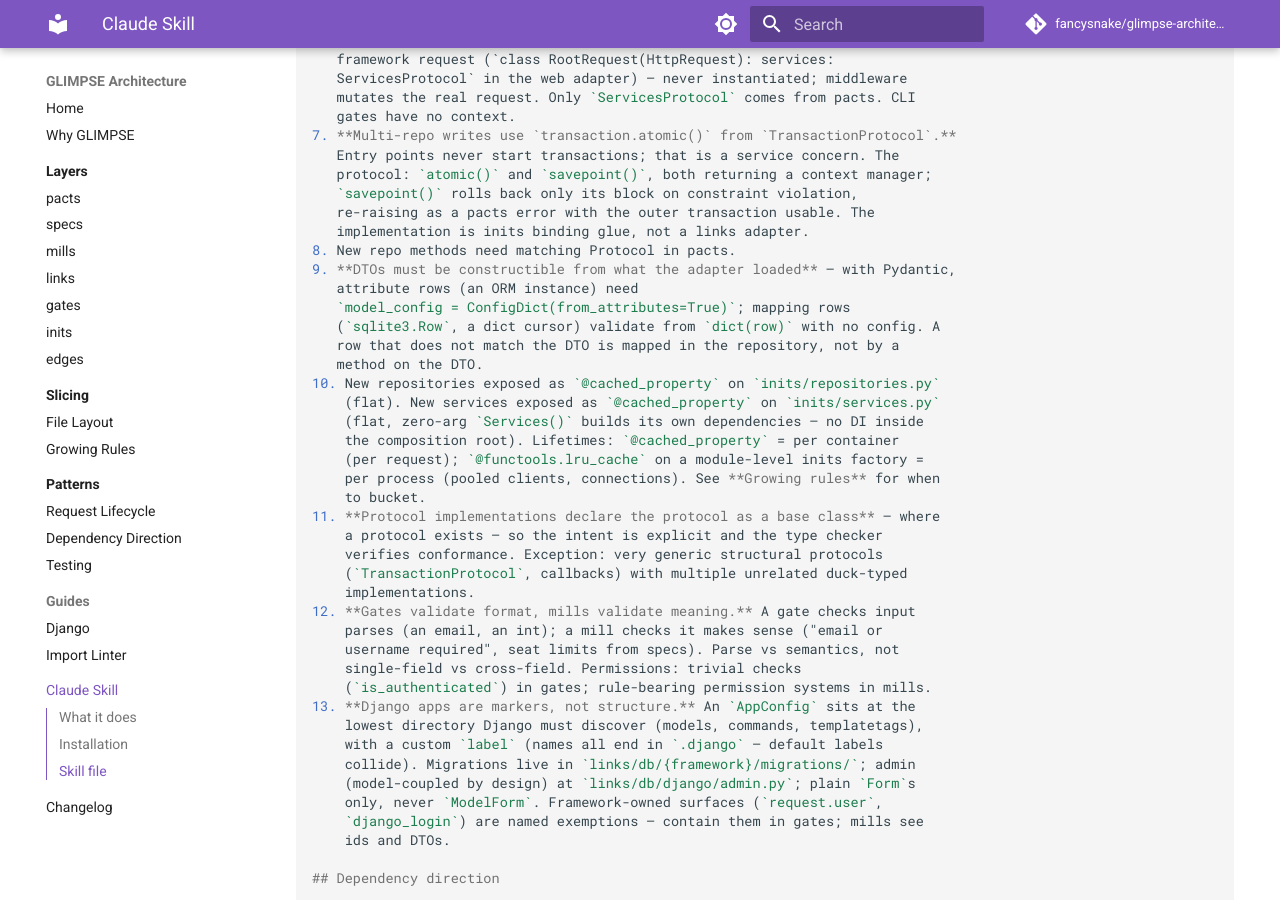
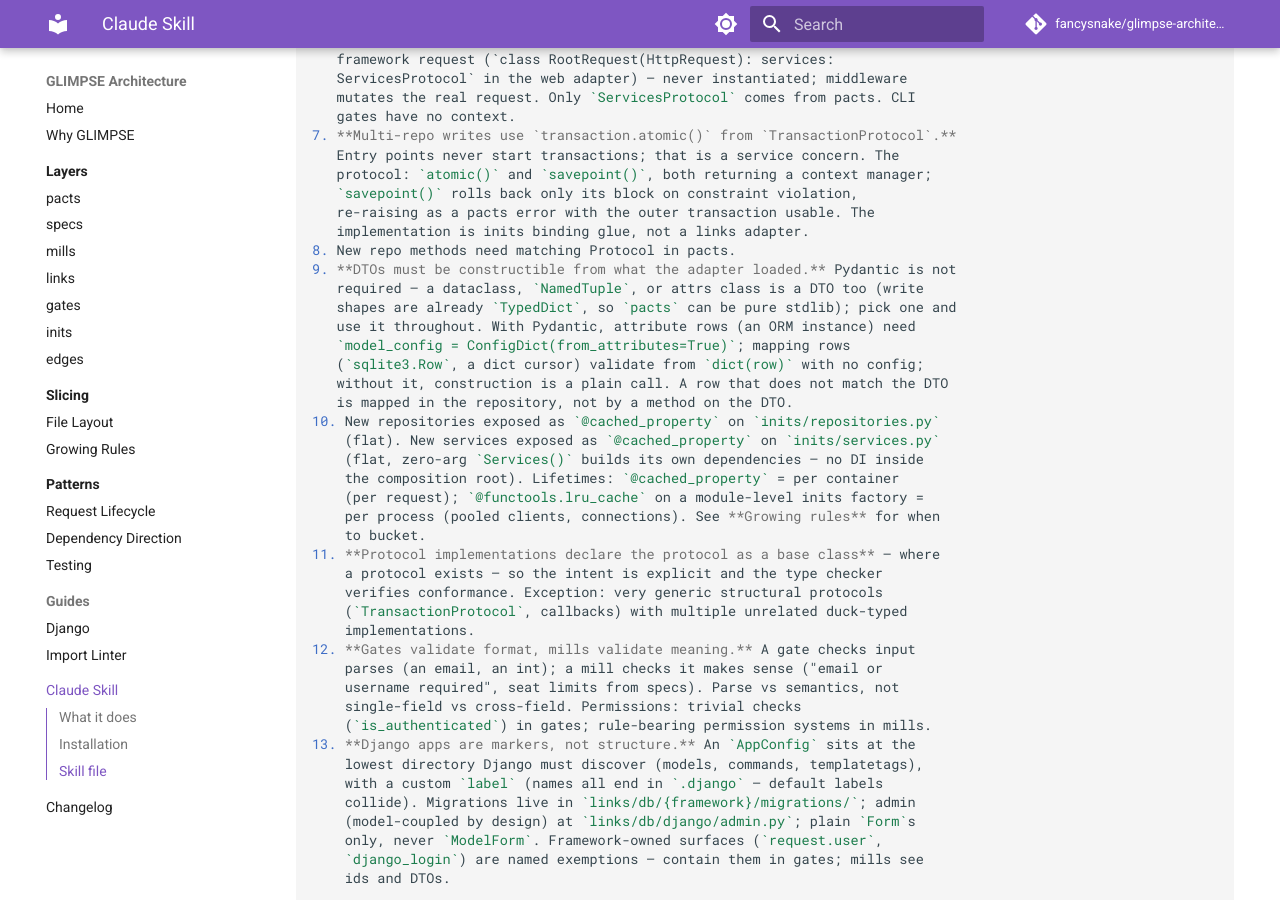
Before and after one commit to fancysnake/glimpse-architecture, an MkDocs documentation site: the page built from docs/claude-skill/index.md, in a window 1280 px wide and 900 px high, scrolled down 7678 px. Built offline with MkDocs 1.6.1 and Material for MkDocs 9.7.7, drawn with Linux system fonts in a browser that asks for light colours; comment, search, counter and statistics services are not loaded; some of the changed text lies outside the part shown.

Commit message:
Pydantic is one option for DTOs, not a requirement
A DTO is a typed data shape with no behaviour, so a dataclass, a NamedTuple, or
an attrs class serves as well. Write shapes are already TypedDict, so a project
can define the whole pacts layer out of the standard library — which the
framework-agnostic claim implied and the docs never said.

What Pydantic buys is validation at the boundary, and that matters least on the
read side, where the data came from the project's own store. Construction
without it is a plain call; an ORM instance has no generic spelling, so the
repository maps the fields.

```diff
--- a/SKILL.md
+++ b/SKILL.md
@@ -360,12 +360,14 @@ hatches, not invitations.
    re-raising as a pacts error with the outer transaction usable. The
    implementation is inits binding glue, not a links adapter.
 8. New repo methods need matching Protocol in pacts.
-9. **DTOs must be constructible from what the adapter loaded** — with Pydantic,
-   attribute rows (an ORM instance) need
+9. **DTOs must be constructible from what the adapter loaded.** Pydantic is not
+   required — a dataclass, `NamedTuple`, or attrs class is a DTO too (write
+   shapes are already `TypedDict`, so `pacts` can be pure stdlib); pick one and
+   use it throughout. With Pydantic, attribute rows (an ORM instance) need
    `model_config = ConfigDict(from_attributes=True)`; mapping rows
-   (`sqlite3.Row`, a dict cursor) validate from `dict(row)` with no config. A
-   row that does not match the DTO is mapped in the repository, not by a
-   method on the DTO.
+   (`sqlite3.Row`, a dict cursor) validate from `dict(row)` with no config;
+   without it, construction is a plain call. A row that does not match the DTO
+   is mapped in the repository, not by a method on the DTO.
 10. New repositories exposed as `@cached_property` on `inits/repositories.py`
     (flat). New services exposed as `@cached_property` on `inits/services.py`
     (flat, zero-arg `Services()` builds its own dependencies — no DI inside
@@ -484,11 +486,12 @@ unit-tested wherever it lives.
   under the noun / port / wiring axes.
 
 **A DTO that cannot be built from a store row or ORM instance**
-: Repositories cannot return it. With Pydantic, attribute rows (an ORM
-  instance) need `model_config = ConfigDict(from_attributes=True)`; mapping
-  rows (`sqlite3.Row`, a dict cursor) validate straight from `dict(row)`. A row
-  that does not match the DTO is mapped in the repository, not by a method on
-  the DTO.
+: Repositories cannot return it. With Pydantic (not required — a dataclass,
+  `NamedTuple`, or attrs class is a DTO too), attribute rows (an ORM instance)
+  need `model_config = ConfigDict(from_attributes=True)`; mapping rows
+  (`sqlite3.Row`, a dict cursor) validate straight from `dict(row)`. A row that
+  does not match the DTO is mapped in the repository, not by a method on the
+  DTO.
 
 **A protocol implementation that does not name the protocol as a base class**
 : The conformance check is left to a structural match that can silently drift.
--- a/SKILL.src.md
+++ b/SKILL.src.md
@@ -305,12 +305,14 @@ hatches, not invitations.
    re-raising as a pacts error with the outer transaction usable. The
    implementation is inits binding glue, not a links adapter.
 8. New repo methods need matching Protocol in pacts.
-9. **DTOs must be constructible from what the adapter loaded** — with Pydantic,
-   attribute rows (an ORM instance) need
+9. **DTOs must be constructible from what the adapter loaded.** Pydantic is not
+   required — a dataclass, `NamedTuple`, or attrs class is a DTO too (write
+   shapes are already `TypedDict`, so `pacts` can be pure stdlib); pick one and
+   use it throughout. With Pydantic, attribute rows (an ORM instance) need
    `model_config = ConfigDict(from_attributes=True)`; mapping rows
-   (`sqlite3.Row`, a dict cursor) validate from `dict(row)` with no config. A
-   row that does not match the DTO is mapped in the repository, not by a
-   method on the DTO.
+   (`sqlite3.Row`, a dict cursor) validate from `dict(row)` with no config;
+   without it, construction is a plain call. A row that does not match the DTO
+   is mapped in the repository, not by a method on the DTO.
 10. New repositories exposed as `@cached_property` on `inits/repositories.py`
     (flat). New services exposed as `@cached_property` on `inits/services.py`
     (flat, zero-arg `Services()` builds its own dependencies — no DI inside
```
Also changed, not shown: CHANGELOG.md (+3 -0 lines), docs/layers/pacts.md (+18 -3 lines), docs/patterns/index.md (+3 -1 lines), review.md (+10 -1 lines), rules/red-flags.md (+6 -5 lines).
